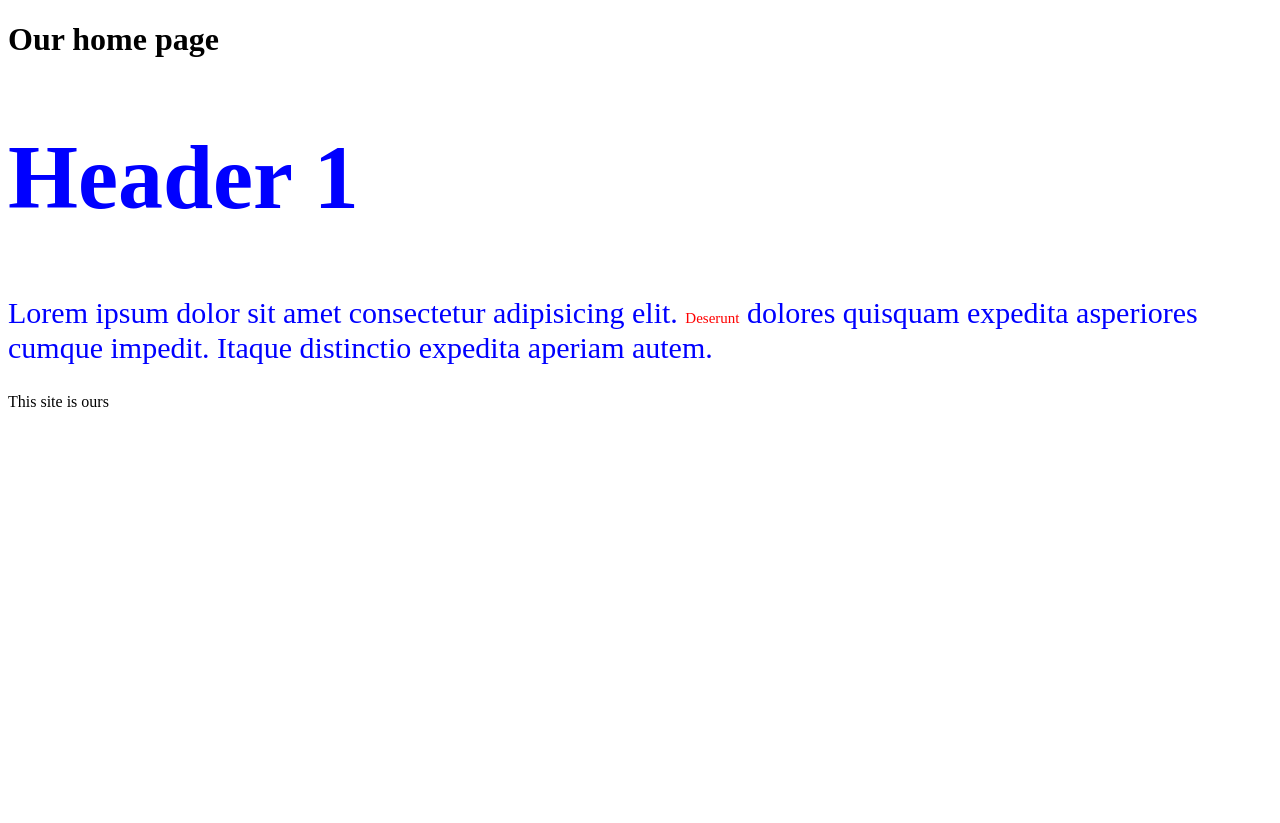
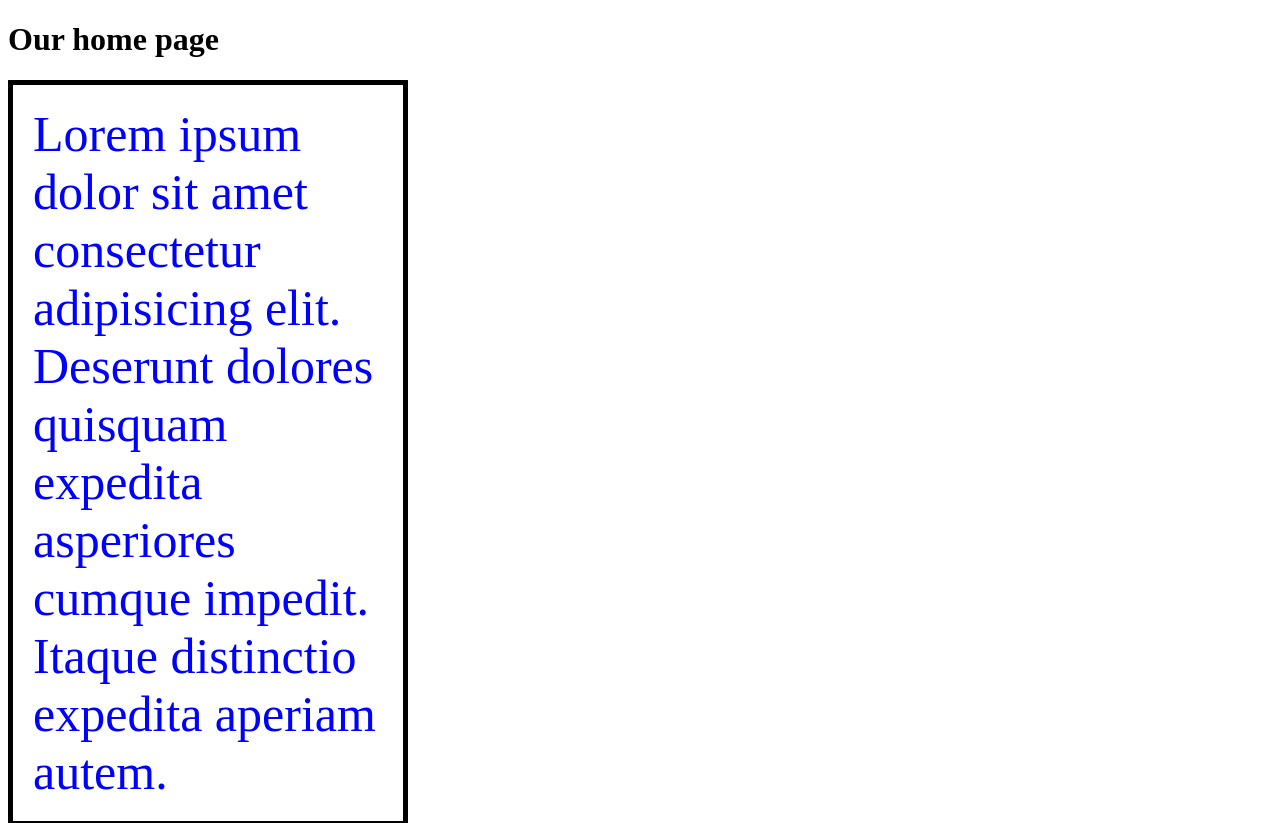
Before and after one commit to kate-miah/014, a plain HTML site: page index.html in a window 1280 px wide. Shown: the top 823 px of the page. Before the commit the page ends 800 px from the top, so only its background shows below. Drawn offline with Linux system fonts and the light colour scheme.

Commit message:
014-border-box,padding,margin

```diff
--- a/assets/style.css
+++ b/assets/style.css
@@ -1,22 +1,25 @@
 .main-article {
     color: blue;
-    font-size: 60px;
-    line-height: 90px;
+    border: 5px solid black;
+    font-size: 50px;
+    width: 400px;
+    padding: 20px;
+    box-sizing: border-box;
 }
 
-.article-header {
-    font-size: 1.5em; /* 90px */
-}
-
-.article-content {
-    font-size: 0.5em; /* 30px */
-    line-height: 1em;
+#box {
+    padding-left: 30px;
+    padding: 30px;
 }
 
 span {
-    color: red;
-    font-size: 0.5em; /* 15px */
+
+}
+.wrapper {
+    border: 5px solid yellow;
+    padding: 30px;
+    margin: 50px;
+    box-sizing: border-box;
 }
 
-
 /*font-size: inherit;*/
--- a/index.html
+++ b/index.html
@@ -12,10 +12,17 @@
     </header>
     <main>
         <section>
-            <article class="main-article">
-                <h2 class="article-header">Header 1</h2>
-                <p class="article-content">Lorem ipsum dolor sit amet consectetur adipisicing elit. <span>Deserunt</span> dolores quisquam expedita asperiores cumque impedit. Itaque distinctio expedita aperiam autem.</p>
-            </article>
+            <div class="main-article">
+            Lorem ipsum dolor sit amet consectetur adipisicing elit. <span>Deserunt</span> dolores quisquam expedita asperiores cumque impedit. Itaque distinctio expedita aperiam autem.
+            </div>
+
+            <div class="wrapper">
+            <img src="./assets/beautiful.jpg" alt="">
+            </div>
+
+            <div class="main-article">
+            Lorem ipsum dolor sit amet consectetur adipisicing elit. <span>Deserunt</span> dolores quisquam expedita asperiores cumque impedit. Itaque distinctio expedita aperiam autem.
+            </div>
         </section>
     </main>
     <footer>
```
Also changed, not shown: assets/beautiful.jpg (added), assets/bird-8788491_1280.jpg (added), assets/cute-kitten.jpg (added).
